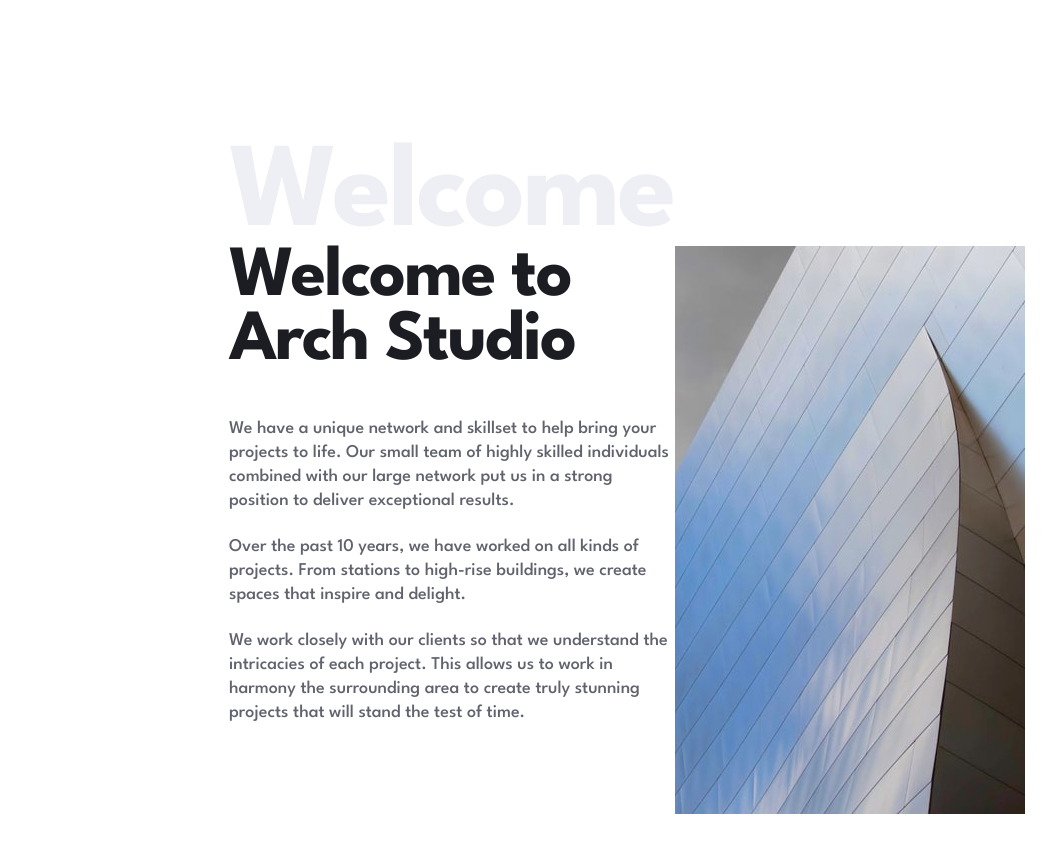
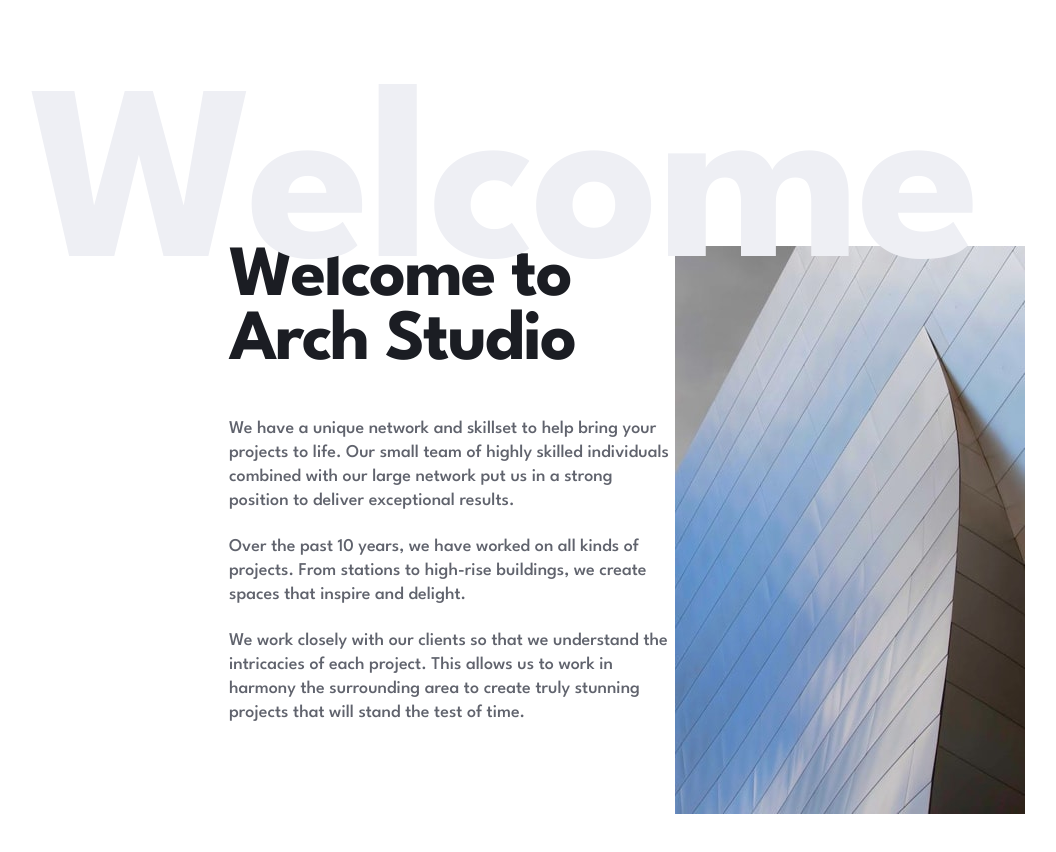
Before and after one commit to achiewe/arch-studio-multi-page-website, a Next.js app: page / in a window 1280 px wide. Shown: the part 874-1726 px from the top of the page, without its empty margins (125-1181 px from the left). Built offline with nearby package versions, Linux system fonts and the light colour scheme.

Commit message:
add fonts size about welcome h3 tag

```diff
--- a/src/app/components/Home/ProjectMainDesc.tsx
+++ b/src/app/components/Home/ProjectMainDesc.tsx
@@ -3,7 +3,7 @@ import welcomeoImg from "../../../../public/assets/home/desktop/image-welcome.jp
 export default function ProjectMainDesc(): JSX.Element {
   return (
     <div className="w-full flex flex-col gap-[22px] px-[32px] items-start mb-[113px] relative md:gap-[43px] md:w-[572px] md:px-0 md:mb-[233px] lg:flex-row lg:max-w-[1110px] lg:items-start lg:gap-0">
-      <h3 className="hidden md:flex absolute top-[-150px] w-[581px] text-[120px] font-bold text-[#EEEFF4] leading-[200px] tracking-[-3px]">
+      <h3 className="hidden md:flex absolute top-[-150px] w-[581px] text-[120px] font-bold text-[#EEEFF4] leading-[200px] tracking-[-3px] lg:text-[250px] lg:left-[-200px]">
         Welcome
       </h3>
       <div className="flex flex-col gap-[22px] md:gap-[43px]">
```
